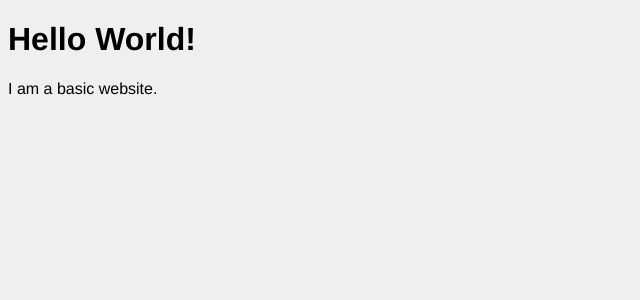
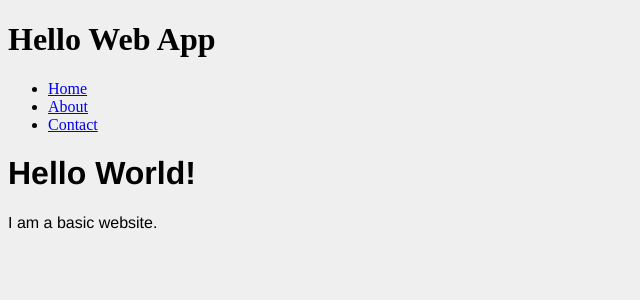
Before and after one commit to mburger89/Hellowebapp, a Django app: page / in a window 1280 px wide. Shown: the top 300 px of the page, without its empty margins (0-640 px from the left). Run offline with Django 3.2, Linux system fonts and the light colour scheme.

Commit message:
add links to about and contacts

```diff
--- a/collection/templates/base.html
+++ b/collection/templates/base.html
@@ -11,6 +11,16 @@
 	{% block header %} {% endblock header %}
 </head>
 <body>
+<header>
+	<h1>Hello Web App</h1>
+	<nav>
+		<ul>
+			<li><a href="{% url 'home' %}">Home</a></li>
+			<li><a href="{% url 'about' %}">About</a></li>
+			<li><a href="{% url 'contact' %}">Contact</a></li>
+		</ul>
+	</nav>
+</header>
 {% block content %}{% endblock content %}
 {% block footer %}{% endblock footer %}
 </body>
--- a/hellowebapp/urls.py
+++ b/hellowebapp/urls.py
@@ -15,8 +15,16 @@ Including another URLconf
 """
 from django.conf.urls import url
 from django.contrib import admin
+from django.views.generic import TemplateView
 from collection import views
+
 urlpatterns = [
 	url(r'^$', views.index, name='home'),
+	url(r'^about/$',
+		TemplateView.as_view(template_name='about.html'),
+		name='about'),
+	url(r'^contact/$',
+		TemplateView.as_view(template_name='contact.html'),
+		name='contact'),
     url(r'^admin/', admin.site.urls),
 ]
```
Also changed, not shown: collection/templates/index.html (+9 -1 lines), README.md, 1 other file.
